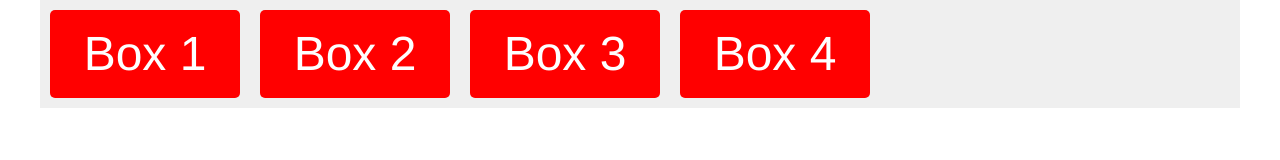
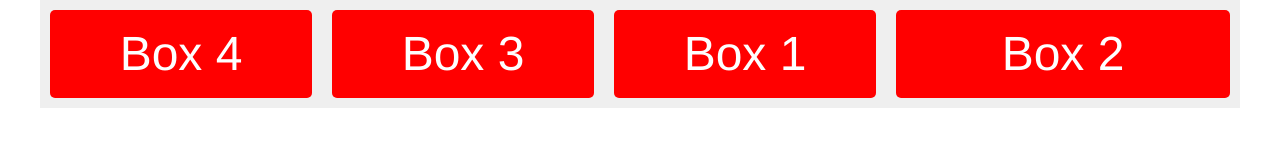
Before and after one commit to AndresGallop/flexbox_inclass, a plain HTML site: page index.html in a window 1280 px wide. Drawn offline with Linux system fonts and the light colour scheme.

Commit message:
Finishing Examples of Flexbox

```diff
--- a/css/main.css
+++ b/css/main.css
@@ -11,7 +11,7 @@ body {
 	background-color: #efefef;
 	display: flex;
 	flex-direction: row;
-	flex-wrap: nowrap;
+	flex-wrap: wrap;
 	max-width: 1200px;
 }
 
@@ -22,9 +22,30 @@ body {
 	padding: 20px;
 	text-align: center;
 	margin:10px;
-	width: 100px;
+	width: 150px;
 	font-size: 1em;
+	flex-grow: 1;
+	flex-shrink: 1;
 }
+
+.box2 {
+	order: 16;
+	flex-grow: 2;
+	flex-shrink: 2;
+}
+
+.box3{
+	order: 2;
+}
+
+.box1{
+	order: 15;
+}
+
+.box4{
+	order: -1;
+}
+
 
 /* handling handheld / mobile @ landscape */
 
```
